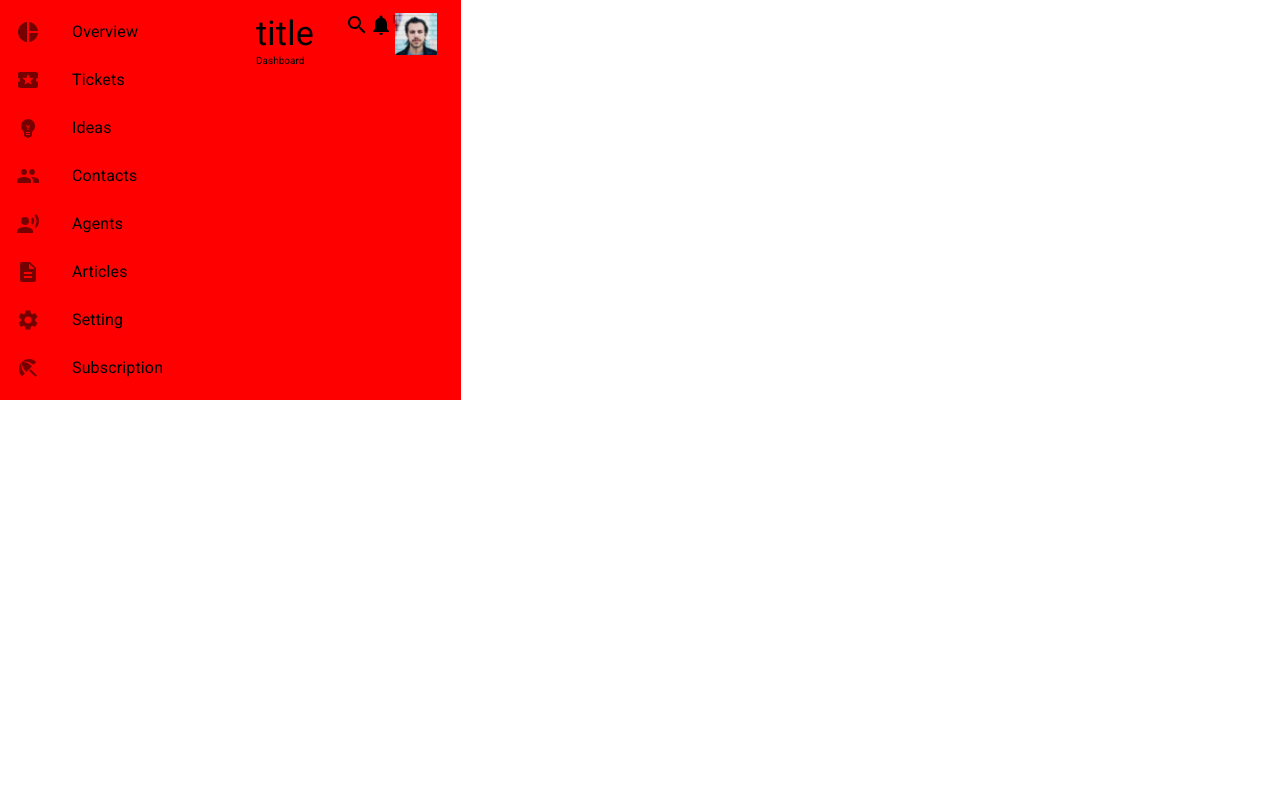
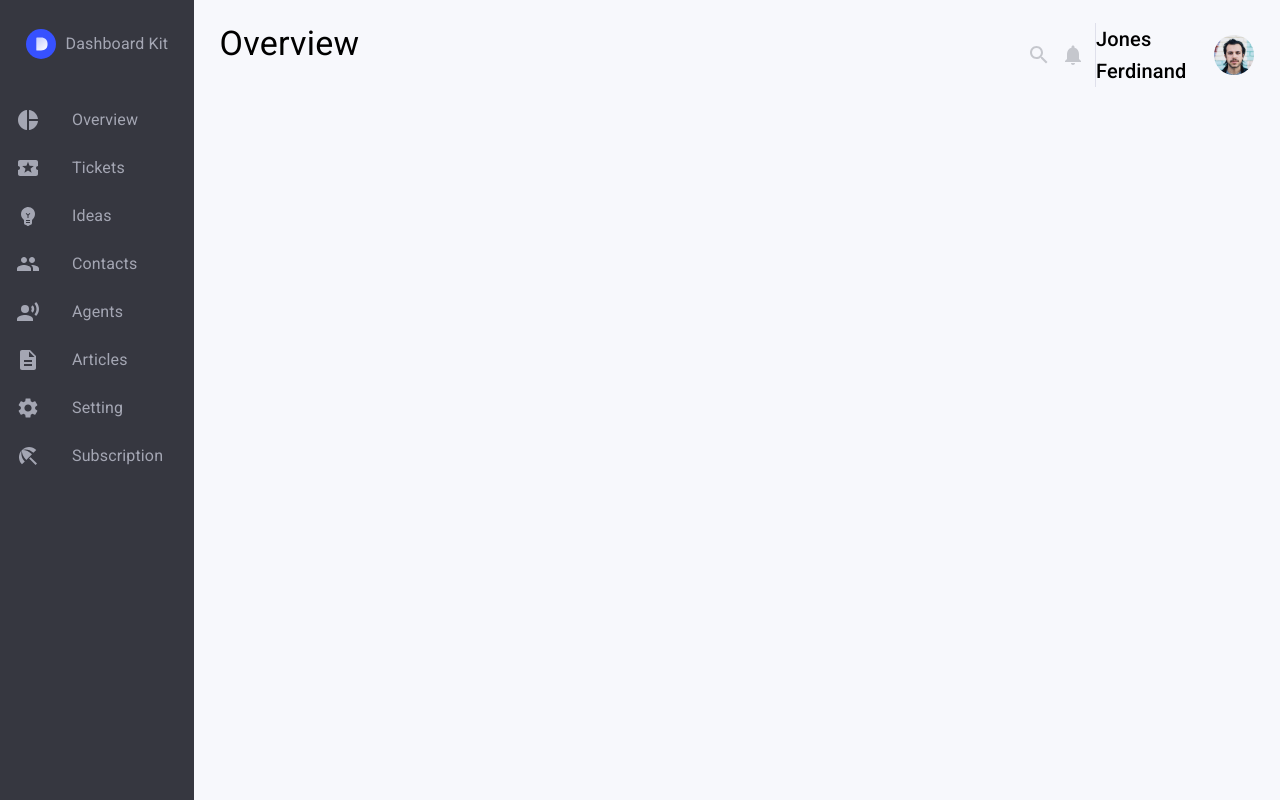
Before and after one commit to lets-code-vinay/cogncise-assignment, a React (Create React App) app: page / in a window 1280 px wide. Built offline with nearby package versions, Linux system fonts and the light colour scheme.

Commit message:
styling ticket page

```diff
--- a/src/Components/Dashboard/index.jsx
+++ b/src/Components/Dashboard/index.jsx
@@ -4,8 +4,8 @@ import Header from "../Header";
 
 const useStyle = makeStyles(() => ({
   dashboard_container: {
-    backgroundColor: "red",
-    width: "18%",
+    background: "#F7F8FC",
+    width: "100%",
     padding: "1% 2%",
   },
 }));
@@ -16,8 +16,8 @@ export default function Dashboard() {
   return (
     <>
       <Box className={`${classes.dashboard_container} dashboard_container`}>
-        <Header />
-        Dashboard
+        <Header title={"Overview"} />
+        {/* Dashboard */}
       </Box>
     </>
   );
--- a/src/Components/Header/index.jsx
+++ b/src/Components/Header/index.jsx
@@ -1,5 +1,5 @@
 import React from "react";
-import { makeStyles, Paper, Box, Typography } from "@material-ui/core";
+import { makeStyles, Box, Typography } from "@material-ui/core";
 import {
   Search as SearchIcon,
   Notifications as NotificationsIcon,
@@ -13,9 +13,17 @@ export default function Header({ title = "title", name = "" }) {
       <Box className={`${classes.main_header_container} main_header_container`}>
         <Typography variant="h4">{title}</Typography>
         <Box className={`${classes.icon_container} icon_container`}>
-          <SearchIcon />
-          <NotificationsIcon />|<Typography variant="h6">{name}</Typography>
-          <img src={Images.Avatar} alt={"avatar"} />
+          <SearchIcon className={`${classes.icons} icons`} />
+          <NotificationsIcon className={`${classes.icons} icons`} />
+
+          <Box className={`${classes.user_details} user_details`}>
+            <Typography variant="h6">{"Jones Ferdinand"}</Typography>
+            <img
+              src={Images.Avatar}
+              alt={"avatar"}
+              className={`${classes.avatar} avatar`}
+            />
+          </Box>
         </Box>
       </Box>
     </>
@@ -26,8 +34,27 @@ const useStyle = makeStyles(() => ({
   main_header_container: {
     display: "flex",
     justifyContent: "space-between",
+    margin: "1% 0",
   },
   icon_container: {
     display: "flex",
+    justifyContent: "space-between",
+    width: "22%",
+    alignItems: "center",
+  },
+  user_details: {
+    borderLeft: "1px solid #DFE0EB",
+    width: "70%",
+    display: "flex",
+    justifyContent: "space-around",
+    alignItems: "center",
+  },
+  avatar: {
+    borderRadius: "50%",
+    outline: "2px",
+  },
+
+  icons: {
+    color: "#C5C7CD",
   },
 }));
--- a/src/Components/Sidebar/index.jsx
+++ b/src/Components/Sidebar/index.jsx
@@ -6,14 +6,38 @@ import {
   ListItemText,
   makeStyles,
   Box,
+  Typography,
 } from "@material-ui/core";
 
 import { listItems } from "../../Configs/SidebarItems";
+import { Icons } from "../../Configs/ImageContainer";
 
 const useStyle = makeStyles(() => ({
   sidebar_container: {
-    backgroundColor: "red",
+    backgroundColor: "#363740",
     width: "18%",
+    height: "100vh",
+  },
+
+  sidebar_title: {
+    display: "flex",
+    justifyContent: "center",
+    alignItems: "center",
+    margin: "15% 0",
+  },
+  logo_icon: {
+    width: "30px",
+    marginRight: "5%",
+  },
+
+  listText: {
+    // color: "#DDE2FF",
+    color: "#A4A6B3",
+  },
+
+  listIcon: {
+    // color: "#DDE2FF",
+    color: "#A4A6B3 !important",
   },
 }));
 
@@ -27,6 +51,15 @@ export default function Sidebar({ getRightPanel }) {
   return (
     <>
       <Box className={`${classes.sidebar_container} sidebar_container`}>
+        <Box className={`${classes.sidebar_title} sidebar_title`}>
+          <img
+            src={Icons.Logo}
+            alt={"Sidebar Logo"}
+            className={`${classes.logo_icon} logo_icon`}
+          />
+          <Typography style={{ color: "#A4A6B3" }}>Dashboard Kit</Typography>
+        </Box>
+
         <List>
           {listItems.map((listItem = "", index = 0) => (
             <ListItem
@@ -35,10 +68,14 @@ export default function Sidebar({ getRightPanel }) {
               key={index}
               onClick={handleClick(index)}
             >
-              <ListItemIcon className={classes.listItem}>
+              <ListItemIcon className={`${classes.listIcon} listIcon`}>
                 {listItem.listIcon}
               </ListItemIcon>
-              <ListItemText primary={listItem.listText} />
+
+              <ListItemText
+                primary={listItem.listText}
+                className={`${classes.listText} listText`}
+              />
             </ListItem>
           ))}
         </List>
--- a/src/Components/Tickets/index.jsx
+++ b/src/Components/Tickets/index.jsx
@@ -62,7 +62,12 @@ export default function Tickets() {
         elevation={3}
         className={`${classes.ticket_container} ticket_container`}
       >
-        <Header />
+        <Header title={"Tickets"} />
+
+        <TableContainer
+          component={Paper}
+          className={`${classes.table_container} table_container`}
+        >
           <Box className={`${classes.header_container} header_container`}>
             <Typography variant="h6" className={`${classes.title} title`}>
               All tickets
@@ -83,8 +88,6 @@ export default function Tickets() {
               <Typography variant="body">Filter</Typography>
             </Box>
           </Box>
-
-        <TableContainer component={Paper}>
           <Table className={classes.table} aria-label="simple table">
             <TableHead>
               <TableRow>
@@ -166,6 +169,9 @@ const useStyle = makeStyles(() => ({
     width: "100%",
     padding: "1% 2%",
   },
+  table_container: {
+    marginTop: "4%",
+  },
   header_container: {
     display: "flex",
     padding: "1rem",
--- a/src/Views/Homepage/index.jsx
+++ b/src/Views/Homepage/index.jsx
@@ -3,7 +3,6 @@ import { makeStyles, Box } from "@material-ui/core";
 import Sidebar from "../../Components/Sidebar";
 import Tickets from "../../Components/Tickets";
 import Dashboard from "../../Components/Dashboard";
-import Header from "../../Components/Header";
 
 const Homepage = () => {
   const classes = useStyle();
@@ -21,7 +20,7 @@ const Homepage = () => {
       <Box className={`${classes.main_container} main_container`}>
         <Sidebar getRightPanel={getRightPanel} />
 
-        {panel == 0 && <Dashboard />}
+        {panel !== 1 && <Dashboard />}
         {panel == 1 && <Tickets />}
       </Box>
     </>
```
Lines whose indentation alone changed are shown as unchanged.
